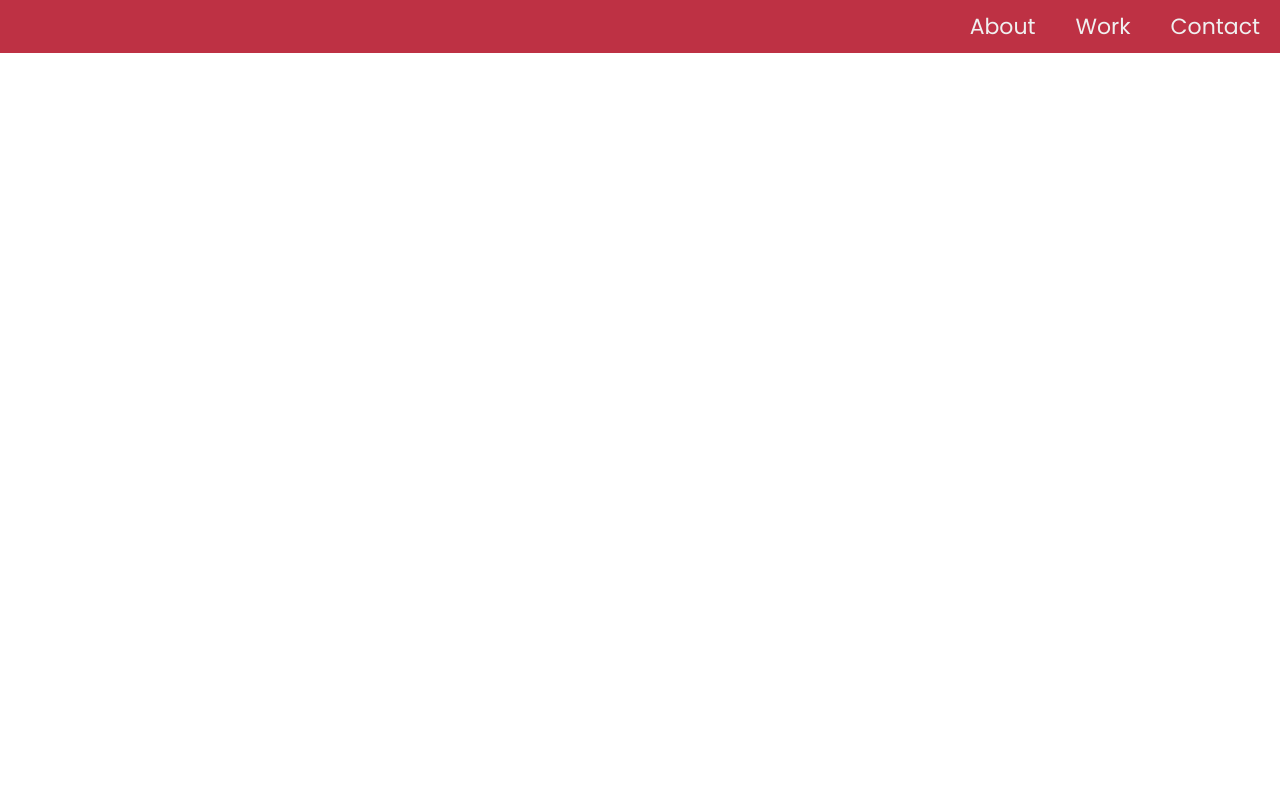
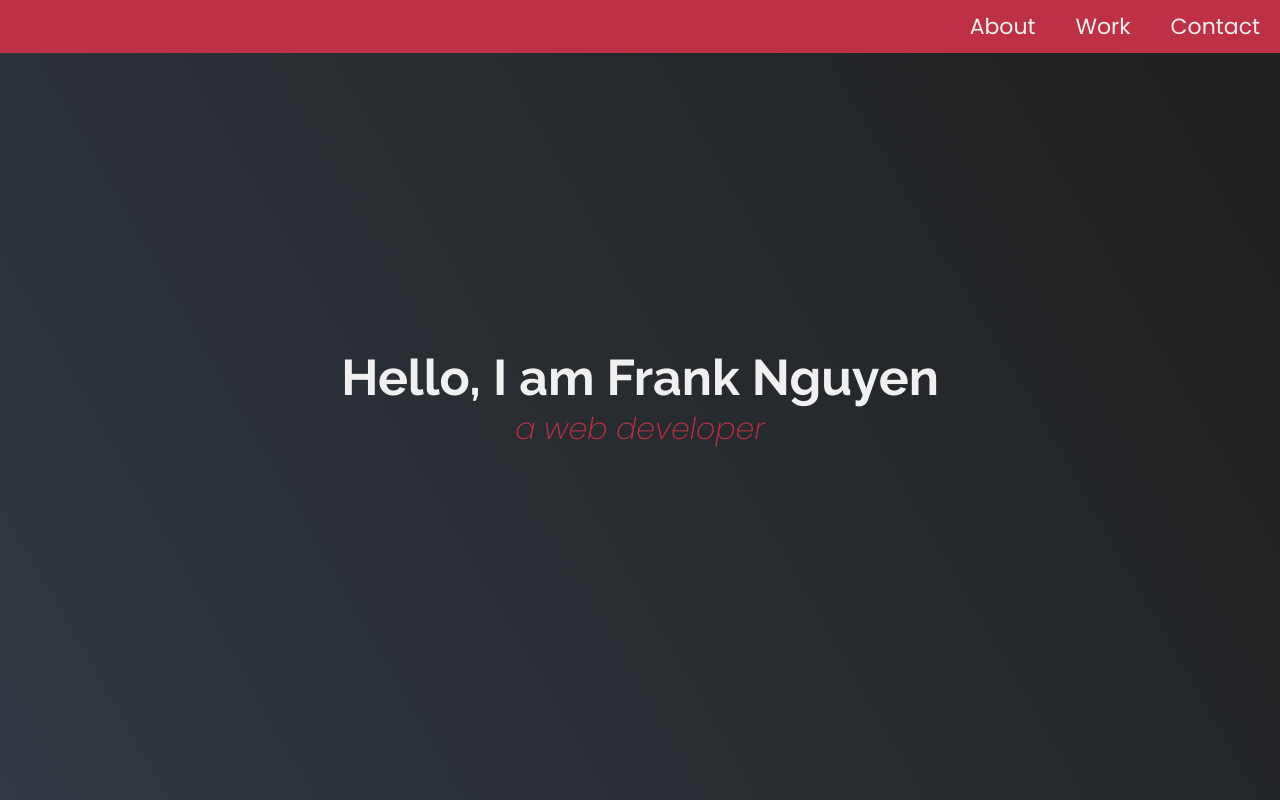
Before and after one commit to frank-nguyen-vd/personal-portfolio-webpage, a plain HTML site: page index.html in a window 1280 px wide. Drawn offline with Linux system fonts and the light colour scheme.

Commit message:
feat: Add Welcome Section

```diff
--- a/index.html
+++ b/index.html
@@ -28,5 +28,9 @@
         <li><a href="#contact">Contact</a></li>
       </ul>
     </nav>
+    <section id="welcome-section" class="welcome-section">
+      <h1>Hello, I am Frank Nguyen</h1>
+      <p>a web developer</p>
+    </section>
   </body>
 </html>
--- a/styles.css
+++ b/styles.css
@@ -3,7 +3,10 @@
   --main-red: #be3144;
   --main-blue: #45567d;
   --main-gray: #303841;
+  --main-black: #1f1f1f;
 }
+
+/* Common */
 
 * {
   margin: 0;
@@ -13,8 +16,22 @@
 
 html {
   font-size: 62.5%;
-  font-family: Poppins, sans-serif;
+  font-family: "Poppins", sans-serif;
   scroll-behavior: smooth;
+}
+
+h1,
+h2 {
+  font-family: "Raleway", sans-serif;
+  font-weight: 700;
+}
+
+h1 {
+  font-size: 6rem;
+}
+
+h2 {
+  font-size: 4.2rem;
 }
 
 /* Navbar */
@@ -44,3 +61,30 @@ html {
 .nav-list a:hover {
   background-color: var(--main-blue);
 }
+
+/* Welcome Section */
+.welcome-section {
+  background-image: linear-gradient(
+    60deg,
+    var(--main-gray) 0%,
+    var(--main-black) 100%
+  );
+  width: 100vw;
+  height: 100vh;
+  display: flex;
+  flex-direction: column;
+  justify-content: center;
+  align-items: center;
+}
+
+.welcome-section h1 {
+  color: var(--main-white);
+  font-size: 5rem;
+}
+
+.welcome-section p {
+  font-size: 3rem;
+  font-weight: 200;
+  font-style: italic;
+  color: var(--main-red);
+}
```
